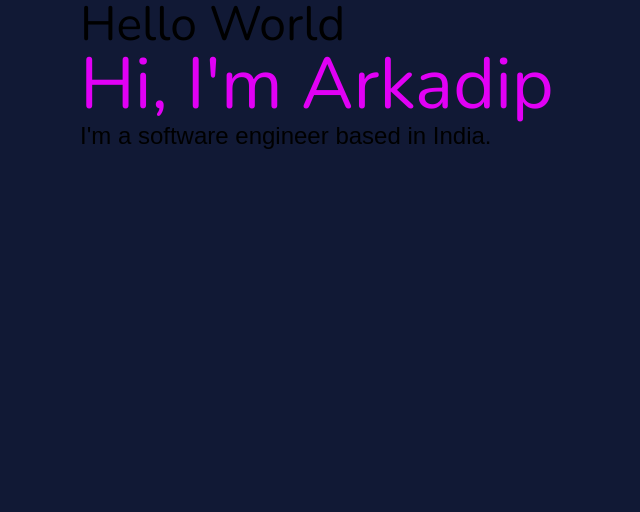
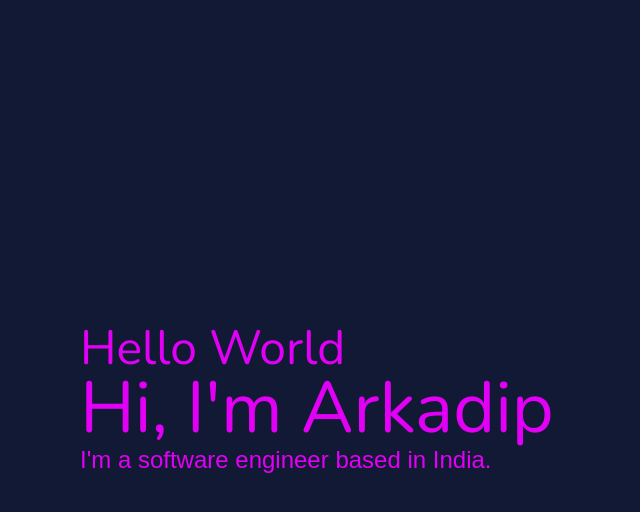
Before and after one commit to darkmatter18/v2, a Gatsby site: page / in a window 1280 px wide. Shown: the whole page, without its empty margins (0-640 px from the left). Built offline with nearby package versions, Linux system fonts and the light colour scheme; Gatsby itself is replaced by a stand-in of ours.

Commit message:
fix: text color and flex css

```diff
--- a/src/pages/index.js
+++ b/src/pages/index.js
@@ -8,15 +8,16 @@ const IndexPage = ({location}) => {
   return (
     <Layout location={location}>
       <SEO title="Arkadip"/>
-      <div className={'h-screen text-neon-violet' +
+      <div className={'h-screen ' +
             'flex flex-col justify-center pl-20 overflow-x-visible z-10'}>
-        <h1 className={'text-5xl font-light font-nunito'}>Hello World</h1>
+        <h1 className={'text-5xl text-neon-violet' +
+          ' font-light font-nunito'}>Hello World</h1>
         <h2 className={'text-7xl font-normal font-nunito'}>
           <span className={'text-neon-violet overflow-clip'}>
                 Hi, I&apos;m Arkadip
           </span>
         </h2>
-        <p className={'text-2xl font-plex'}>
+        <p className={'text-2xl text-neon-violet font-plex'}>
               I&apos;m a software engineer based in India.
         </p>
       </div>
```
